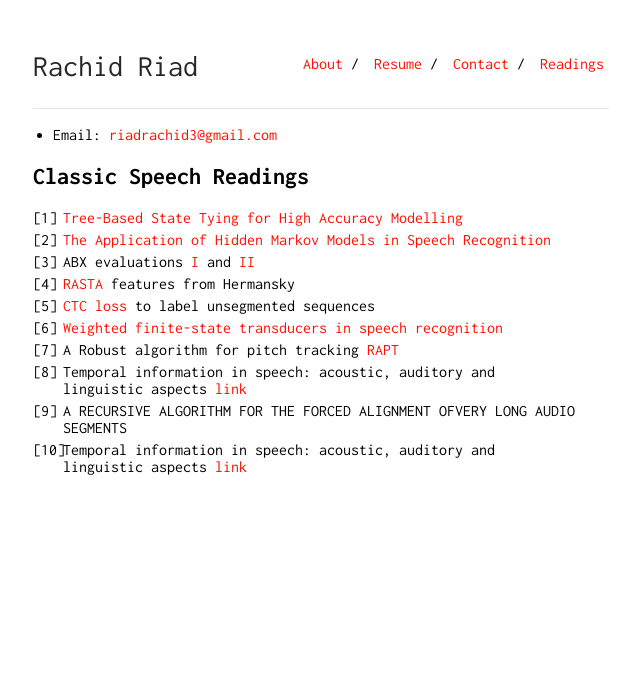
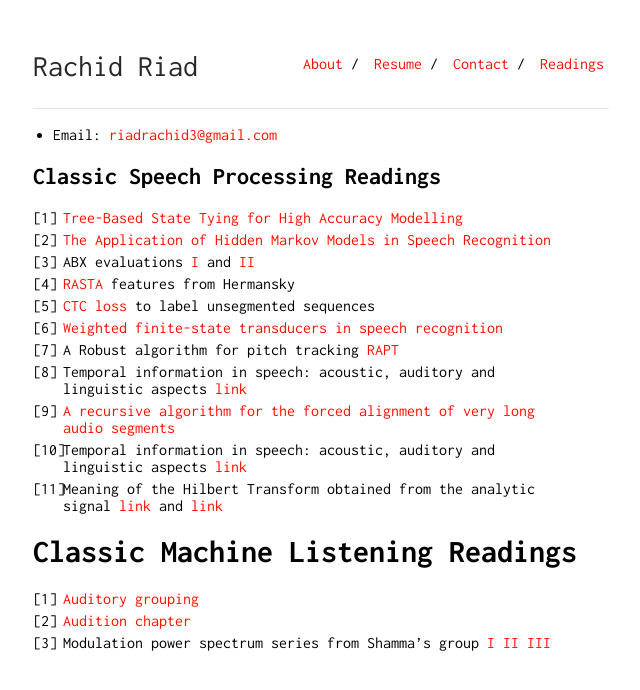
Before and after one commit to Rachine/Rachine.github.io, a Jekyll site: the page built from readings.md, in a window 1280 px wide. Shown: the top 690 px of the page, without its empty margins (319-959 px from the left). Built offline with Jekyll 4.4.1, drawn with Linux system fonts in a browser that asks for light colours.

Commit message:
fix links and begin machine listening readings

```diff
--- a/readings.md
+++ b/readings.md
@@ -10,7 +10,7 @@ is_contact: true
 1. [Causality blog article from Michael Nielsen](http://www.michaelnielsen.org/ddi/if-correlation-doesnt-imply-causation-then-what-does/)
 2. [Notes on Speech Production models](./speech_production_models) -->
 
-## Classic Speech Readings
+## Classic Speech Processing Readings
 
 1. [Tree-Based State Tying for High Accuracy Modelling](http://www.aclweb.org/anthology/H94-1062)
 2. [The Application of Hidden Markov Models in Speech Recognition](https://mi.eng.cam.ac.uk/~mjfg/mjfg_NOW.pdf)
@@ -20,5 +20,12 @@ is_contact: true
 6. [Weighted finite-state transducers in speech recognition](https://cs.nyu.edu/~mohri/pub/csl01.pdf)
 7. A Robust algorithm for pitch tracking [RAPT](https://www.ee.columbia.edu/~dpwe/papers/Talkin95-rapt.pdf)
 8. Temporal information in speech: acoustic, auditory and linguistic aspects [link](https://pdfs.semanticscholar.org/def5/7f2481ff6f776444d27b9073a1e84b9a2ce8.pdf)
-9. A RECURSIVE ALGORITHM FOR THE FORCED ALIGNMENT OFVERY LONG AUDIO SEGMENTS
-8. Temporal information in speech: acoustic, auditory and linguistic aspects [link](https://pdfs.semanticscholar.org/b838/93a5bfd16a15c04dcdd615357599b77a7c1a.pdf)
+9. [A recursive algorithm for the forced alignment of very long audio segments](https://pdfs.semanticscholar.org/b838/93a5bfd16a15c04dcdd615357599b77a7c1a.pdf)
+8. Temporal information in speech: acoustic, auditory and linguistic aspects [link](https://pdfs.semanticscholar.org/def5/7f2481ff6f776444d27b9073a1e84b9a2ce8.pdf)
+9. Meaning of the Hilbert Transform obtained from the analytic signal [link](https://en.wikipedia.org/wiki/Analytic_signal) and [link](https://dsp.stackexchange.com/questions/25845/meaning-of-hilbert-transform)
+
+# Classic Machine Listening Readings
+
+1. [Auditory grouping](http://web.mit.edu/hst.723/www/ThemePapers/ASA/Darwin97.pdf)
+2. [Audition chapter](https://pdfs.semanticscholar.org/1415/08a6a6400d8b2a9b96c123af44b0384a6183.pdf)
+3. Modulation power spectrum series from Shamma's group [I](https://users.cs.northwestern.edu/~pardo/courses/casa/papers/chi_ru_shamma_2005.pdf) [II](https://journals.physiology.org/doi/pdf/10.1152/jn.2001.85.3.1220) [III](https://hearingbrain.org/docs/Mesgarani_phonemes_2008.pdf)
```
